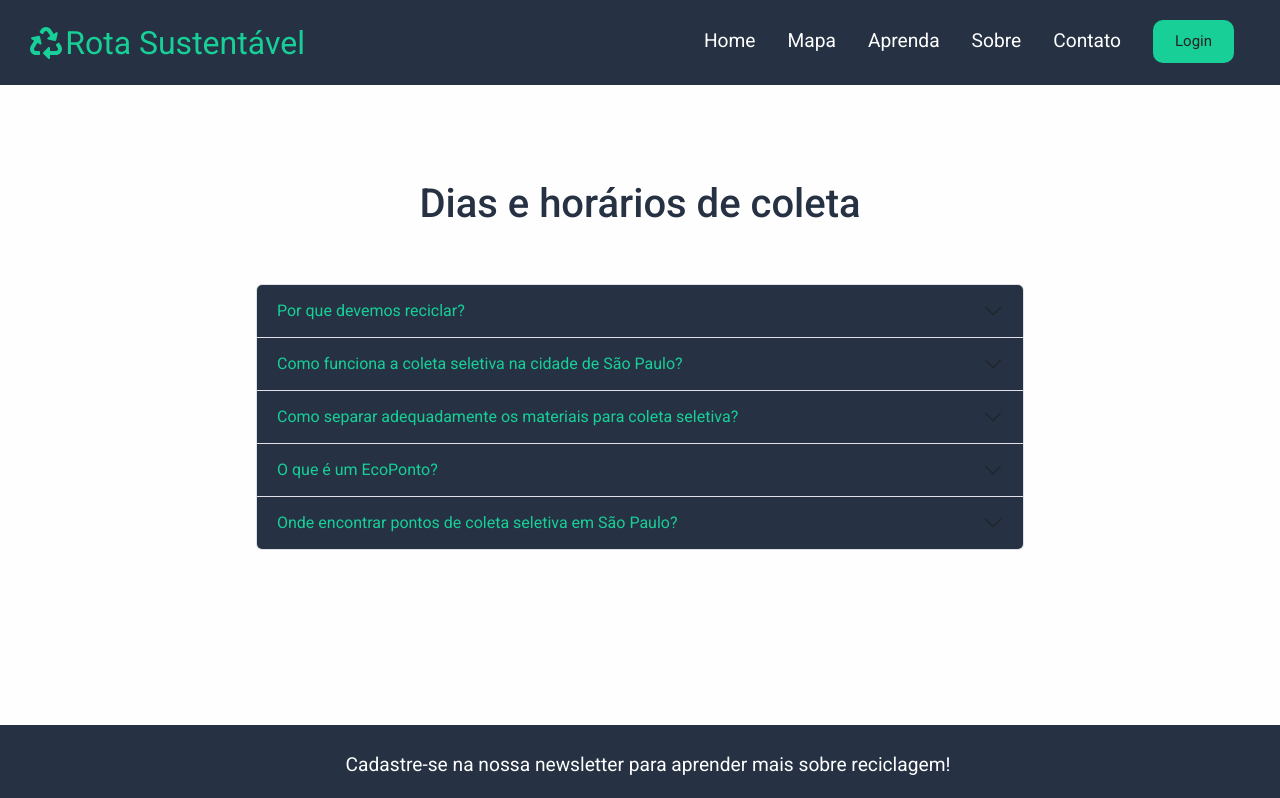
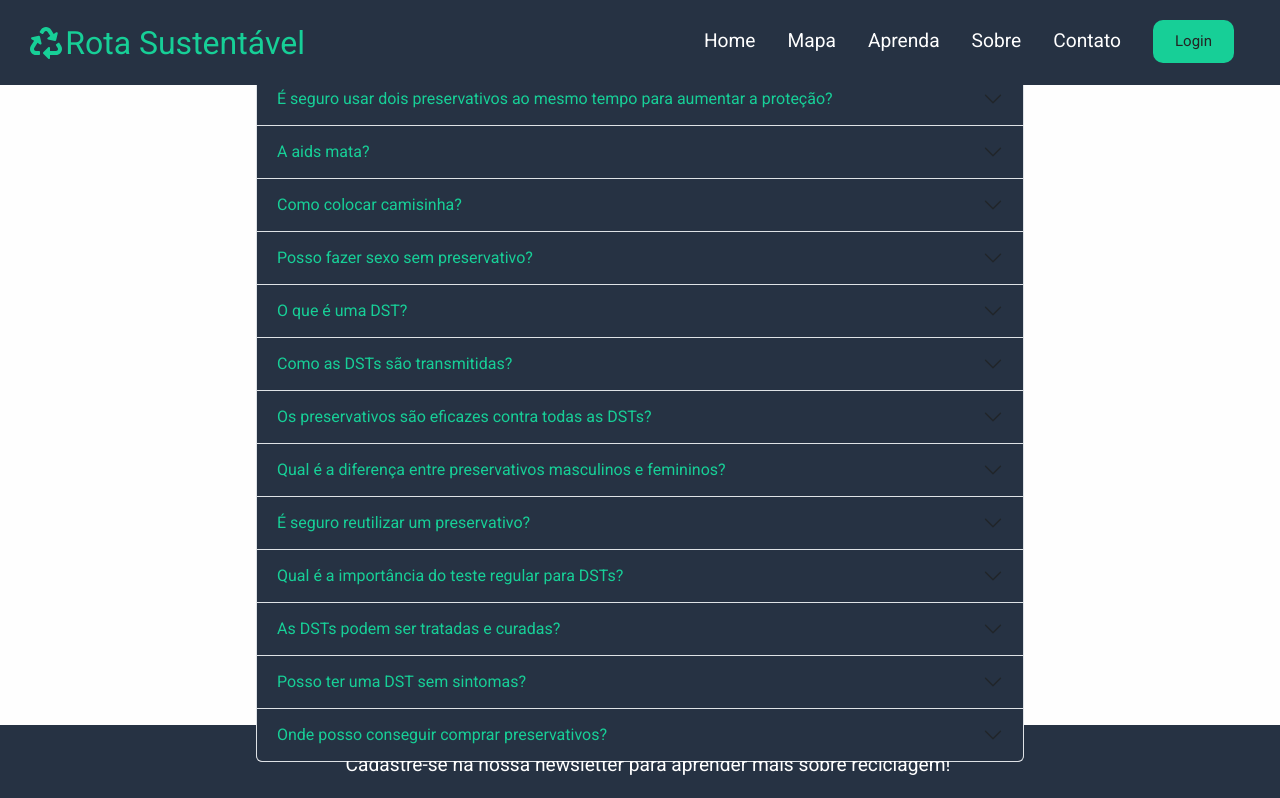
Before and after one commit to BryanWillian/gs_front, a React (Create React App) app: page /aprenda-4 in a window 1280 px wide. Shown: the top 798 px of the page. Built offline with nearby package versions, Linux system fonts and the light colour scheme.

Commit message:
Perguntas frequentes

```diff
--- a/src/routes/Aprenda4.js
+++ b/src/routes/Aprenda4.js
@@ -6,113 +6,130 @@ const Aprenda1 = () => {
   return (
     <>
       <div className="aprenda1">
-        <h1>Dias e horários de coleta</h1>
+        <h1>Dias e horários de colea</h1>
 
 
         <div className="accordionContainer">
           <Accordion>
             <Accordion.Item eventKey="0">
-              <Accordion.Header>Por que devemos reciclar?</Accordion.Header>
+              <Accordion.Header>É seguro usar dois preservativos ao mesmo tempo para aumentar a proteção?</Accordion.Header>
               <Accordion.Body>
-                <ul>
-                  <li>Assinado em 2015 por 195 países membros da Convenção da ONU sobre Mudança do Clima, o Acordo de Paris tem como objetivo limitar o aquecimento global a no máximo 2°C acima dos níveis pré-industriais.
-
-E de acordo com o texto final do documento, a reciclagem é uma das ferramentas mais importantes para alcançar essa meta. Mas como assim, Recicla? O que tem a ver reciclagem com aquecimento global?
-
-De saída, a fabricação de materiais reciclados consome menos energia e, portanto, emite menos gases de efeito estufa do que a produção de matérias-primas virgens.
-
-Além disso, a reciclagem reduz o volume de resíduos enviados para os aterros sanitários, o que também contribui para a redução das emissões desses gases, diretamente responsáveis pelo aquecimento global.
-
-Ou seja, a reciclagem do lixo evita uma parte significativa dos processos de produção da indústria moderna.
-
-Portanto, ao separar o lixo em dois (comum x reciclável) você ajuda diretamente no combate ao aquecimento global.
-
-Por isso, a gente gosta sempre de dizer que cada um de nós carrega uma responsabilidade histórica e cada gesto, por mais simples que pareça, faz a diferença.</li>
-                </ul>
+              Não, usar dois preservativos ao mesmo tempo pode aumentar o atrito
+entre eles, levando a rupturas. É recomendável usar apenas um
+preservativo de cada vez e garantir que seja colocado e removido
+corretamente.
               </Accordion.Body>
             </Accordion.Item>
 
             <Accordion.Item eventKey="1">
-              <Accordion.Header>Como funciona a coleta seletiva na cidade de São Paulo?</Accordion.Header>
+              <Accordion.Header>A aids mata?</Accordion.Header>
               <Accordion.Body>
-                <ul>
-                  <li>A coleta seletiva em São Paulo já está presente na maioria das ruas da cidade pelo menos uma vez por semana.
-
-Os resíduos recolhidos pelos caminhões da Loga e da EcoUrbis, concessionárias de coleta da capital, têm dois destinos.
-
-Uma parte vai para as Centrais Mecanizadas de Triagem. A outra parte para as cooperativas cadastradas no Programa Socioambiental de Coleta Seletiva da Prefeitura.
-
-E mesmo nas Centrais Mecanizadas de Triagem são os profissionais das cooperativas que administram tudo o que é coletado.
-
-No fim do ciclo, os materiais são vendidos e o resultado financeiro é revertido para os cooperados.
-
-Atualmente, mais de mil famílias paulistanas dependem do lixo que a gente separa em casa para garantir seu sustento.
-
-Nossa cidade está preparada para coletar e dar a destinação ambientalmente adequada aos materiais recicláveis.
-
-Separe os resíduos em comum e reciclável e descarte corretamente os resíduos especiais!</li>
-                </ul>
+              A AIDS (Síndrome da Imunodeficiência Adquirida) pode levar à morte se
+não for tratada. No entanto, com tratamento adequado, as pessoas com
+HIV podem levar uma vida longa e saudável.
               </Accordion.Body>
             </Accordion.Item>
 
             <Accordion.Item eventKey="2">
-              <Accordion.Header>Como separar adequadamente os materiais para coleta seletiva?</Accordion.Header>
+              <Accordion.Header>Como colocar camisinha?</Accordion.Header>
               <Accordion.Body>
-                <ul>
-                  <li>A limpeza dos materiais que são destinados à coleta seletiva ainda gera dúvidas na maioria da população. Trata-se de um dos passos fundamentais para a reciclagem e se não for realizado de maneira adequada, pode prejudicar todo o processo e transformar um resíduo reciclável em um rejeito que vai parar no aterro sanitário.
-
-Primeiro e muito importante é a limpeza das embalagens, mas evite desperdiçar água potável.
-
-Muitos especialistas dizem que desperdiçar água potável lavando as embalagens pode ser ainda mais prejudicial para o meio ambiente do que descartar resíduos recicláveis em aterros.
-
-Por isso, reuse e dê preferência para um papel ou guardanapo. Pode ser, inclusive, aquele que você acabou de usar na sua refeição.
-
-Agora, a gente sabe que tem vezes que não tem jeito, né? É só lavando mesmo. Nesses casos, quando precisar usar água, reuse a da louça ou use água da chuva previamente armazenada.
-
-Outra dica é garantir que tudo esteja devidamente seco para não molhar os papéis em geral, como o sulfite e o papelão. Ou seja, é importante colocar o lixo reciclável para secar antes de descartar e retirar todas as sobras de líquido das garrafas plásticas e de vidro.
-
-Outras embalagens de papel, como as caixas de pizza, devem ter as partes sujas de gordura separadas para o descarte no lixo comum e as limpas devem ser destinadas para a coleta seletiva. Importante ressaltar que guardanapos e papéis higiênicos usados não são recicláveis.
-
-Além disso, é importante também informar que não é necessário lavar todas as embalagens direcionadas ao descarte. Alguns exemplos são as sacolas plásticas de grãos (arroz, feijão, etc.).</li>
-                </ul>
+              A AIDS (Síndrome da Imunodeficiência Adquirida) pode levar à morte se
+não for tratada. No entanto, com tratamento adequado, as pessoas com
+HIV podem levar uma vida longa e saudável.
               </Accordion.Body>
             </Accordion.Item>
 
             <Accordion.Item eventKey="3">
-              <Accordion.Header>O que é um EcoPonto?</Accordion.Header>
+              <Accordion.Header>Posso fazer sexo sem preservativo?</Accordion.Header>
               <Accordion.Body>
-                <ul>
-                  <li>EcoPontos são espaços onde os paulistanos podem descartar resíduos gratuitamente em caçambas separadas para cada tipo de material.
-
-Atualmente, a Prefeitura disponibiliza mais de 100 unidades instaladas em todas as regiões da cidade, com atendimento diário e gratuito.
-
-O horário de funcionamento é de segunda a sábado das 6h às 20h e aos domingos e feriados das 6h às 18h.
-
-O que pode descartar no Ecoponto em SP: pequenos volumes de entulho (até 1 m³), grandes objetos (móveis, sofás, etc.), podas de árvore e resíduos recicláveis em geral, como vidro, plástico e papel.
-
-Importante destacar que em alguns endereços é possível também descartar gesso.
-
-Clique aqui e econtre o EcoPonto mais próximo da sua casa</li>
-                </ul>
+              Embora seja possível, fazer sexo sem preservativo aumenta o risco de
+contrair DSTs e gravidez não planejada. O uso de preservativos é uma
+prática segura.
               </Accordion.Body>
             </Accordion.Item>
 
             <Accordion.Item eventKey="4">
-              <Accordion.Header>Onde encontrar pontos de coleta seletiva em São Paulo?</Accordion.Header>
+              <Accordion.Header>O que é uma DST?</Accordion.Header>
               <Accordion.Body>
-                <ul>
-                  <li>A cidade de São Paulo dispõe de serviços de coleta seletiva domiciliar (diretamente na porta dos condomínios e residências), de EcoPontos e de Postos de Entrega Voluntária (PEVs).
+              DST significa Doença Sexualmente Transmissível, e é uma infecção que
+pode ser transmitida por meio do contato sexual.
+              </Accordion.Body>
+            </Accordion.Item>
 
-As ruas atendidas, os dias e os horários da coleta seletiva domiciliar estão disponíveis nos sites das concessionárias Loga (Zonas Norte, Oeste e Central) e EcoUrbis (Zonas Sul e Leste).
+            <Accordion.Item eventKey="5">
+              <Accordion.Header>Como as DSTs são transmitidas?</Accordion.Header>
+              <Accordion.Body>
+                As DSTs podem ser transmitidas por meio do contato sexual desprotegido
+com uma pessoa infectada, incluindo sexo vaginal, anal e oral.
+              </Accordion.Body>
+            </Accordion.Item>
 
-Para descartar resíduos especiais, como medicamentos, lâmpadas, pilhas, eletrônicos e óleo de cozinha, acesse a página Pontos de Coleta.
 
-Atenção! Nunca descarte esses resíduos no lixo comum, nem no reciclável.
+            <Accordion.Item eventKey="6">
+              <Accordion.Header>Os preservativos são eficazes contra todas as DSTs?</Accordion.Header>
+              <Accordion.Body>
+              Embora os preservativos reduzam significativamente o risco de
+transmissão de muitas DSTs, eles podem não ser 100% eficazes contra
+algumas infecções, como o herpes e o HPV, que podem ser transmitidos
+por contato direto com a pele não coberta
+              </Accordion.Body>
+            </Accordion.Item>
 
-Os endereços e os horários de funcionamento dos EcoPontos você encontra aqui.
+            <Accordion.Item eventKey="7">
+              <Accordion.Header>Qual é a diferença entre preservativos masculinos e femininos?</Accordion.Header>
+              <Accordion.Body>
+              Os preservativos masculinos são colocados sobre o pênis, enquanto os
+preservativos femininos são inseridos na vagina. Ambos servem como
+barreiras para prevenir a transmissão de DSTs.
+              </Accordion.Body>
+            </Accordion.Item>
 
-Já os PEVs estão instalados em locais com grande fluxo e de fácil acesso, como parques, praças e áreas públicas em geral. </li>
-                </ul>
+            <Accordion.Item eventKey="8">
+              <Accordion.Header>É seguro reutilizar um preservativo?</Accordion.Header>
+              <Accordion.Body>
+              Não, os preservativos são projetados para serem de uso único.
+Reutilizá-los aumenta significativamente o risco de rompimento e falha
+na proteção.
+              </Accordion.Body>
+            </Accordion.Item>
+
+            <Accordion.Item eventKey="9">
+              <Accordion.Header>Qual é a importância do teste regular para DSTs?</Accordion.Header>
+              <Accordion.Body>
+              O teste regular para DSTs é crucial para identificar infecções
+precocemente. Muitas DSTs podem ser assintomáticas, e o tratamento
+oportuno é fundamental para prevenir complicações.
+              </Accordion.Body>
+            </Accordion.Item>
+
+
+            <Accordion.Item eventKey="10">
+              <Accordion.Header> As DSTs podem ser tratadas e curadas?</Accordion.Header>
+              <Accordion.Body>
+              Muitas DSTs podem ser tratadas com antibióticos ou medicamentos
+antivirais. No entanto, algumas, como o HIV, não têm cura, mas podem
+ser controladas com tratamento.
+              </Accordion.Body>
+            </Accordion.Item>
+
+
+            <Accordion.Item eventKey="11">
+              <Accordion.Header>Posso ter uma DST sem sintomas?</Accordion.Header>
+              <Accordion.Body>
+              Sim, muitas DSTs podem ser assintomáticas. Isso destaca a importância
+dos exames regulares, especialmente se você estiver em risco.
+              </Accordion.Body>
+            </Accordion.Item>
+
+
+            <Accordion.Item eventKey="12">
+              <Accordion.Header>Onde posso conseguir comprar preservativos?</Accordion.Header>
+              <Accordion.Body>
+              A venda de preservativos pode ser localizada em farmácias, postos de
+saúde, metrô e supermercados. Além destas opções, você pode adquirir
+camisinha a partir do nosso site (nome do nosso site). Nele, entramos
+em contato com o usuário e, a partir da sua localização, solicitamos
+ao ponto de venda mais próximo para que entregue no local desejado.
               </Accordion.Body>
             </Accordion.Item>
 
--- a/src/routes/AprendaPage.js
+++ b/src/routes/AprendaPage.js
@@ -57,7 +57,7 @@ function AprendaPage() {
     <div className="aprendapage">
       <AprendaPageContainer>
         <AprendaPageTitle>Aprenda</AprendaPageTitle>
-        <AprendaPageText>Veja dicas de como reciclar corretamente</AprendaPageText>
+        <AprendaPageText>Veja dicas de como salvar sua vida e melhorar a saúde sexual:</AprendaPageText>
         <CardContainer>
           <Card style={{ width: '18rem', height: '30rem' }}>
             <Card.Img variant="top" src={FotoCard1} style={imgStyle}/>
--- a/src/routes/MapPage.js
+++ b/src/routes/MapPage.js
@@ -33,7 +33,7 @@ function MapPage() {
     <div className="mappage">
       <MapPageContainer>
         <MapPageTitle>Pontos de distribuição de preservativos</MapPageTitle>
-        <MapPageText>Encontre o ponto de distribuição mais próximo de você no mapa abaixo</MapPageText>
+        <MapPageText>Encontre o ponto de distribuição mais próximo de você no mapa abaixo:</MapPageText>
         <iframe src="https://www.google.com/maps/d/u/0/embed?mid=10nLxqTmLcDRkwE8IEZpWIQhvPCcyO8k&ehbc=2E312F"
          width="640"
           height="480">
```
